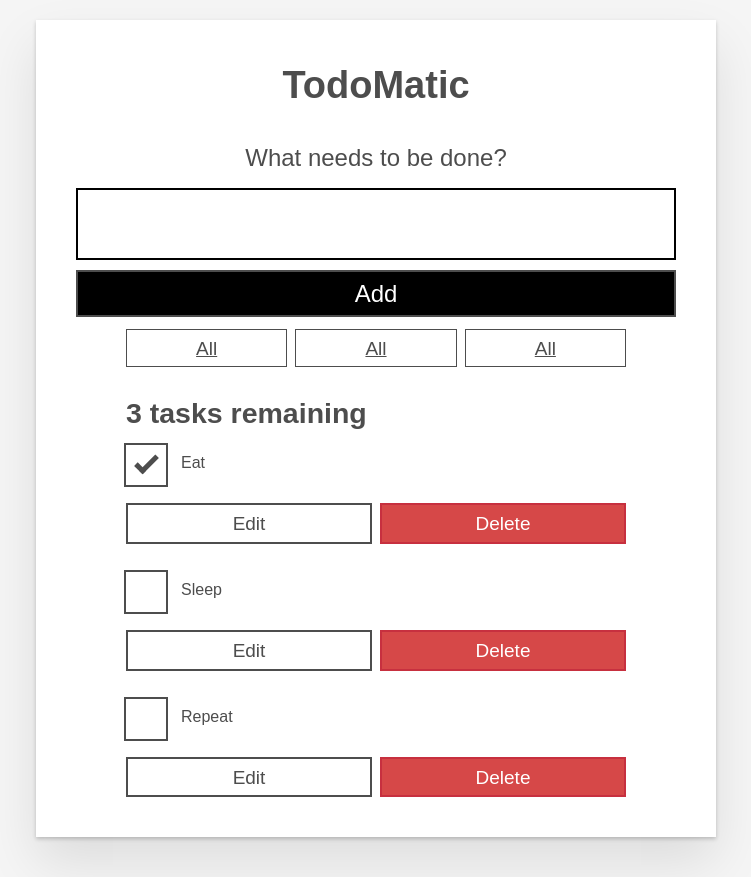
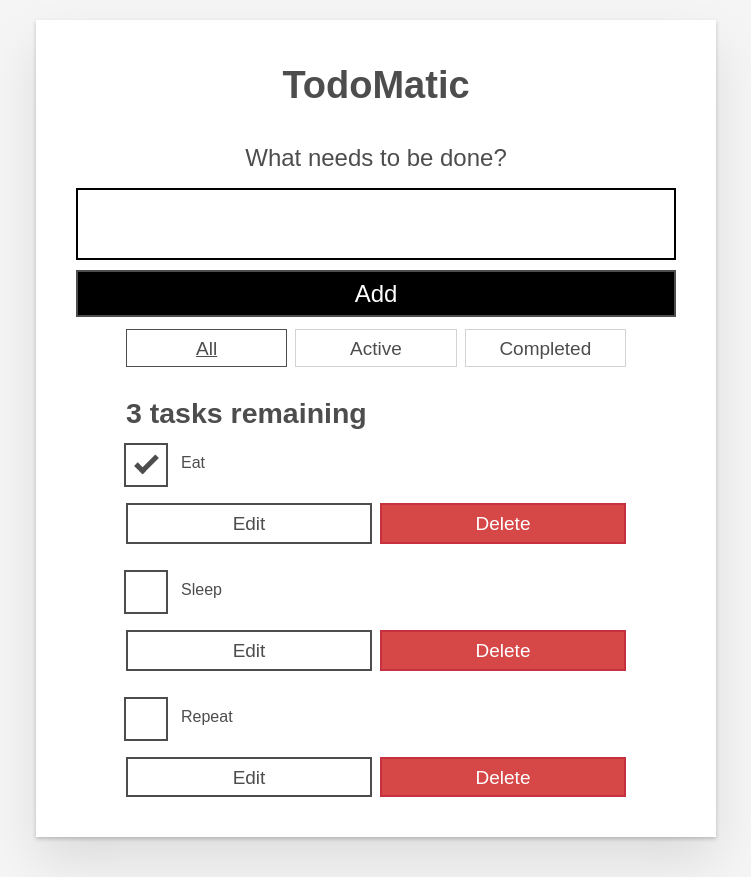
Before and after one commit to dchf12/todo, a React (Vite) app: page / in a window 1280 px wide. Shown: the whole page, without its empty margins (264-1015 px from the left). Built offline with nearby package versions, Linux system fonts and the light colour scheme.

Commit message:
feat: Add fileter button

```diff
--- a/src/App.tsx
+++ b/src/App.tsx
@@ -11,6 +11,20 @@ export default function App(props: {
     name: {} | null | undefined;
   }[];
 }): JSX.Element {
+  interface FilterMap {
+    All: () => boolean;
+    Active: (task: any) => boolean;
+    Completed: (task: any) => boolean;
+    [key: string]: (task: any) => boolean;
+  }
+  const FILTER_MAP: FilterMap = {
+    All: () => true,
+    Active: (task) => !task.completed,
+    Completed: (task) => task.completed,
+  };
+  const FILTER_NAMES = Object.keys(FILTER_MAP);
+  const [filter, setFilter] = useState('All');
+
   function toggleTaskCompleted(id: string | undefined): void {
     const updatedTasks = tasks.map((task) => {
       // if this task has the same ID as the edited task
@@ -40,7 +54,9 @@ export default function App(props: {
   }
 
   const [tasks, setTasks] = useState(props.tasks);
-  const taskList: JSX.Element[] = tasks.map((task) => (
+  const taskList = tasks
+    .filter(FILTER_MAP[filter])
+    .map((task) => (
       <Todo
         id={task.id}
         name={task.name}
@@ -49,6 +65,14 @@ export default function App(props: {
         toggleTaskCompleted={toggleTaskCompleted}
         deleteTask={deleteTask}
         editTask={editTask}
+      />
+    ));
+  const filterList = FILTER_NAMES.map((filterName) => (
+    <FilterButton
+      key={filterName}
+      name={filterName}
+      isPressed={filterName === filter}
+      setFilter={setFilter}
     />
   ));
 
@@ -63,11 +87,7 @@ export default function App(props: {
     <div className="todoapp stack-large">
       <h1>TodoMatic</h1>
       <Form addTask={addTask} />
-      <div className="filters btn-group stack-exception">
-        <FilterButton />
-        <FilterButton />
-        <FilterButton />
-      </div>
+      <div className="filters btn-group stack-exception">{filterList}</div>
       <h2 id="list-heading">{headingText}</h2>
       <ul
         role="list"
--- a/src/components/FilterButton.tsx
+++ b/src/components/FilterButton.tsx
@@ -1,8 +1,19 @@
-export default function FilterButton() {
+import { ReactChild, ReactFragment, ReactPortal } from 'react';
+
+export default function FilterButton(props: {
+  isPressed: boolean | undefined;
+  setFilter: (arg0: any) => void;
+  name: {} | null | undefined;
+}): JSX.Element {
   return (
-    <button type="button" className="btn toggle-btn" aria-pressed="true">
+    <button
+      type="button"
+      className="btn toggle-btn"
+      aria-pressed={props.isPressed}
+      onClick={() => props.setFilter(props.name)}
+    >
       <span className="visually-hidden">Show </span>
-      <span>all </span>
+      <span>{props.name}</span>
       <span className="visually-hidden"> tasks</span>
     </button>
   );
```
Lines whose indentation alone changed are shown as unchanged.
